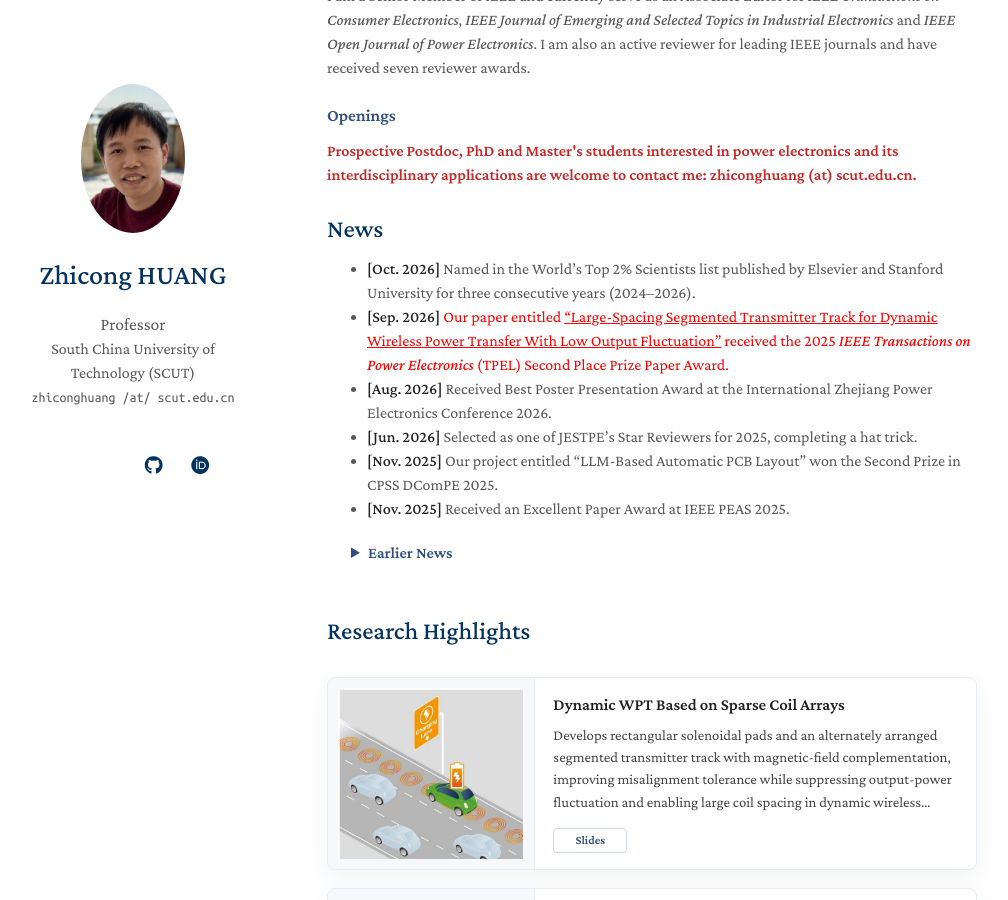
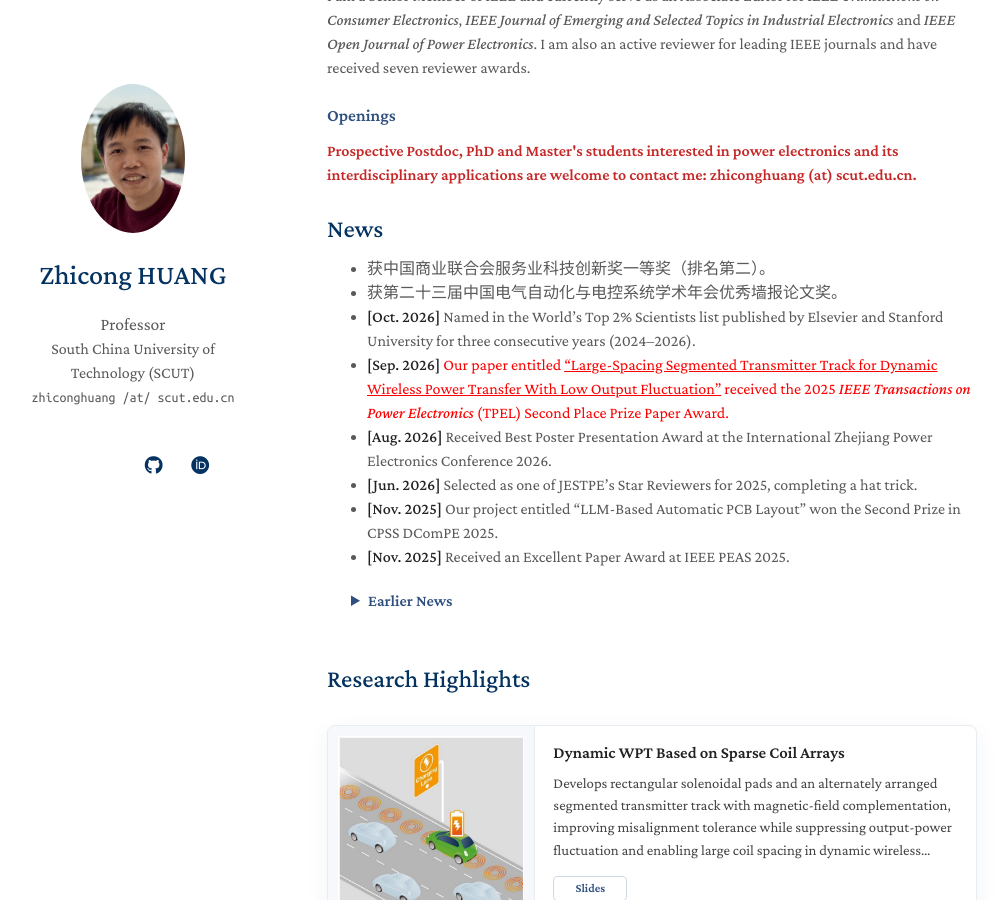
Before and after one commit to forwardhuang/forwardhuang.github.io, a Jekyll site: the page built from index.md, in a window 1280 px wide and 900 px high, scrolled down 429 px. Shown: the whole window, without its empty margins (143-1151 px from the left). Built offline with Jekyll 4.4.1, drawn with Linux system fonts in a browser that asks for light colours; a style sheet for code colours, icons or effects is not loaded; our own code applies the rules of GitHub Pages for plain Markdown files.

Commit message:
Update index.md

```diff
--- a/index.md
+++ b/index.md
@@ -20,6 +20,8 @@ I am a Senior Member of IEEE and currently serve as an Associate Editor for *IEE
 
 <h2 id="news" class="section-title news-section-title">News</h2>
 
+- 获中国商业联合会服务业科技创新奖一等奖（排名第二）。
+- 获第二十三届中国电气自动化与电控系统学术年会优秀墙报论文奖。
 - **[Oct. 2026]** Named in the World's Top 2% Scientists list published by Elsevier and Stanford University for three consecutive years (2024–2026).
 - <span style="color: red;"><strong>[Sep. 2026]</strong> Our paper entitled <a href="https://ieeexplore.ieee.org/document/11002618" target="_blank" rel="noopener" style="color: red; text-decoration: underline;">“Large-Spacing Segmented Transmitter Track for Dynamic Wireless Power Transfer With Low Output Fluctuation”</a> received the 2025 <em>IEEE Transactions on Power Electronics</em> (TPEL) Second Place Prize Paper Award.</span>
 - **[Aug. 2026]** Received Best Poster Presentation Award at the International Zhejiang Power Electronics Conference 2026.
```
